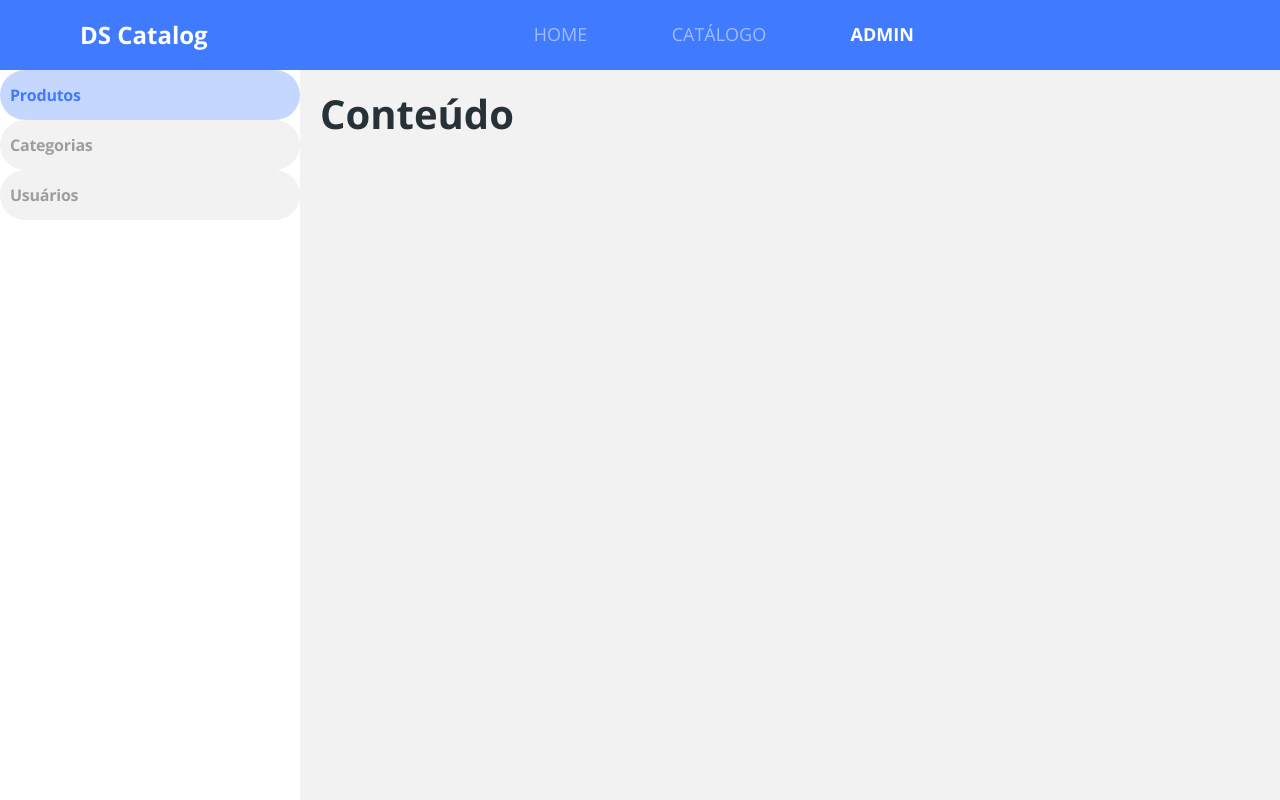
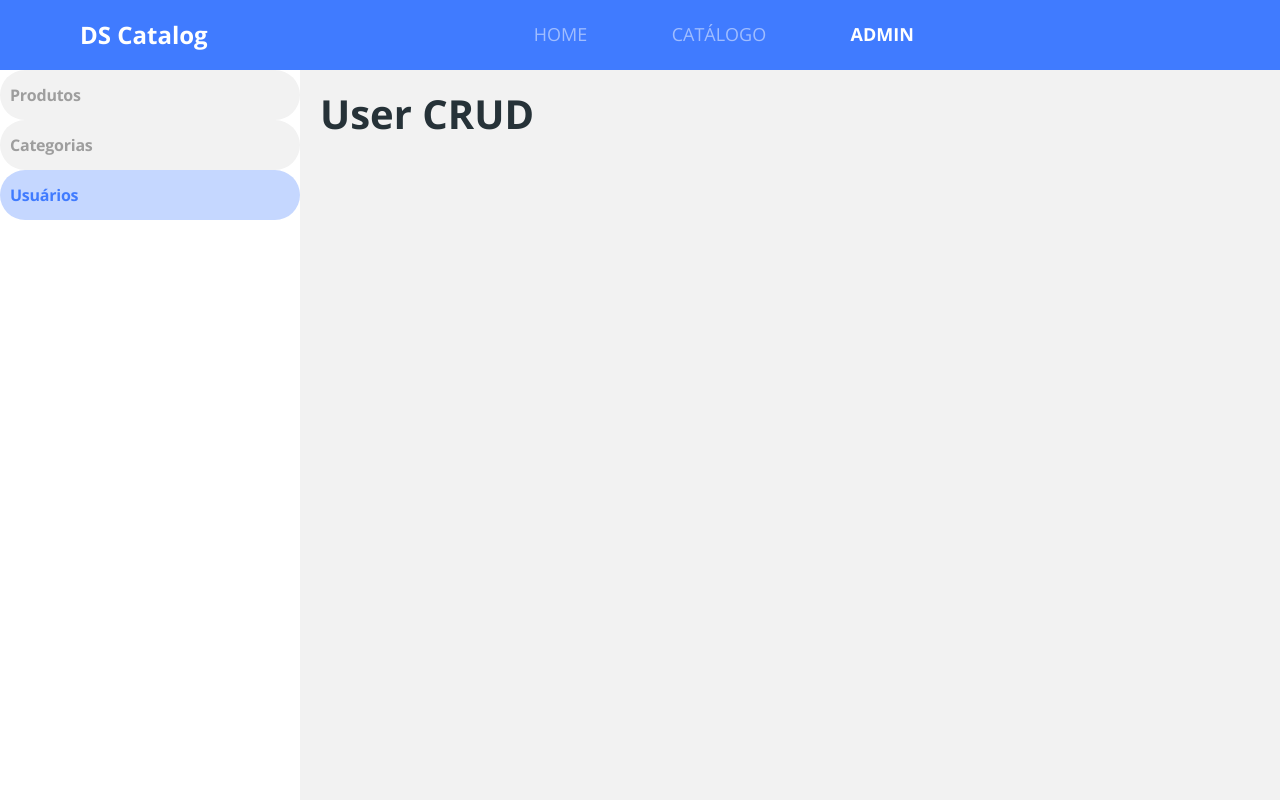
Before and after one commit to RenanS80/ds-catalog, a React (Create React App) app in the folder frontweb/: page /admin/users in a window 1280 px wide. Built offline with nearby package versions, Linux system fonts and the light colour scheme.

Commit message:
Routes, redirect, nesting

```diff
--- a/frontweb/src/Routes.tsx
+++ b/frontweb/src/Routes.tsx
@@ -1,4 +1,4 @@
-import { BrowserRouter, Switch, Route } from 'react-router-dom';
+import { BrowserRouter, Switch, Route, Redirect } from 'react-router-dom';
 
 import Navbar from "components/Navbar";
 
@@ -24,6 +24,7 @@
                     <ProductDetails />
                 </Route>
 
+                <Redirect from="/admin" to="/admin/products" exact />
                 <Route path="/admin">
                     <Admin />
                 </Route>
--- a/frontweb/src/pages/Admin/Navbar/index.tsx
+++ b/frontweb/src/pages/Admin/Navbar/index.tsx
@@ -1,3 +1,4 @@
+import { NavLink } from 'react-router-dom';
 import './styles.css';
 
 function Navbar() {
@@ -5,19 +6,19 @@
         <nav className="admin-nav-container">
             <ul>
                 <li>
-                    <a href="link" className="admin-nav-item active">
+                    <NavLink to="/admin/products" className="admin-nav-item">
                         <p>Produtos</p>
-                    </a>
+                    </NavLink>
                 </li>
                 <li>
-                    <a href="link" className="admin-nav-item">
+                    <NavLink to="/admin/categories" className="admin-nav-item">
                         <p>Categorias</p>
-                    </a>
+                    </NavLink>
                 </li>
                 <li>
-                    <a href="link" className="admin-nav-item">
+                    <NavLink to="/admin/users" className="admin-nav-item">
                         <p>Usuários</p>
-                    </a>
+                    </NavLink>
                 </li>
             </ul>
         </nav>
--- a/frontweb/src/pages/Admin/index.tsx
+++ b/frontweb/src/pages/Admin/index.tsx
@@ -1,3 +1,4 @@
+import { Switch, Route } from 'react-router-dom';
 import Navbar from './Navbar';
 import './styles.css';
 
@@ -6,7 +7,17 @@
         <div className="admin-container">
             <Navbar />
             <div className="admin-content">
-                <h1>Conteúdo</h1>
+                <Switch>
+                    <Route path="/admin/products">
+                        <h1>Product CRUD</h1>
+                    </Route>
+                    <Route path="/admin/categories">
+                        <h1>Category CRUD</h1>
+                    </Route>
+                    <Route path="/admin/users">
+                        <h1>User CRUD</h1>
+                    </Route>
+                </Switch>
             </div>
         </div>
     );
```
